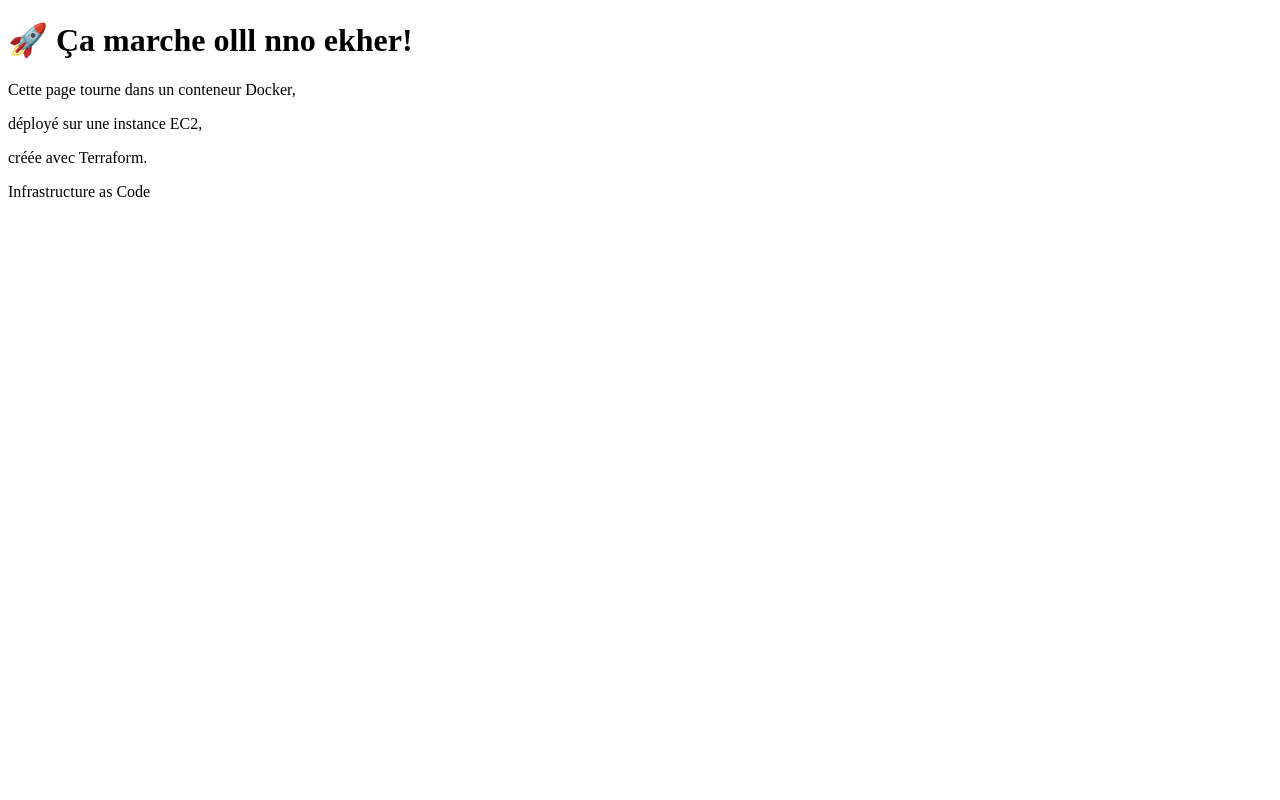
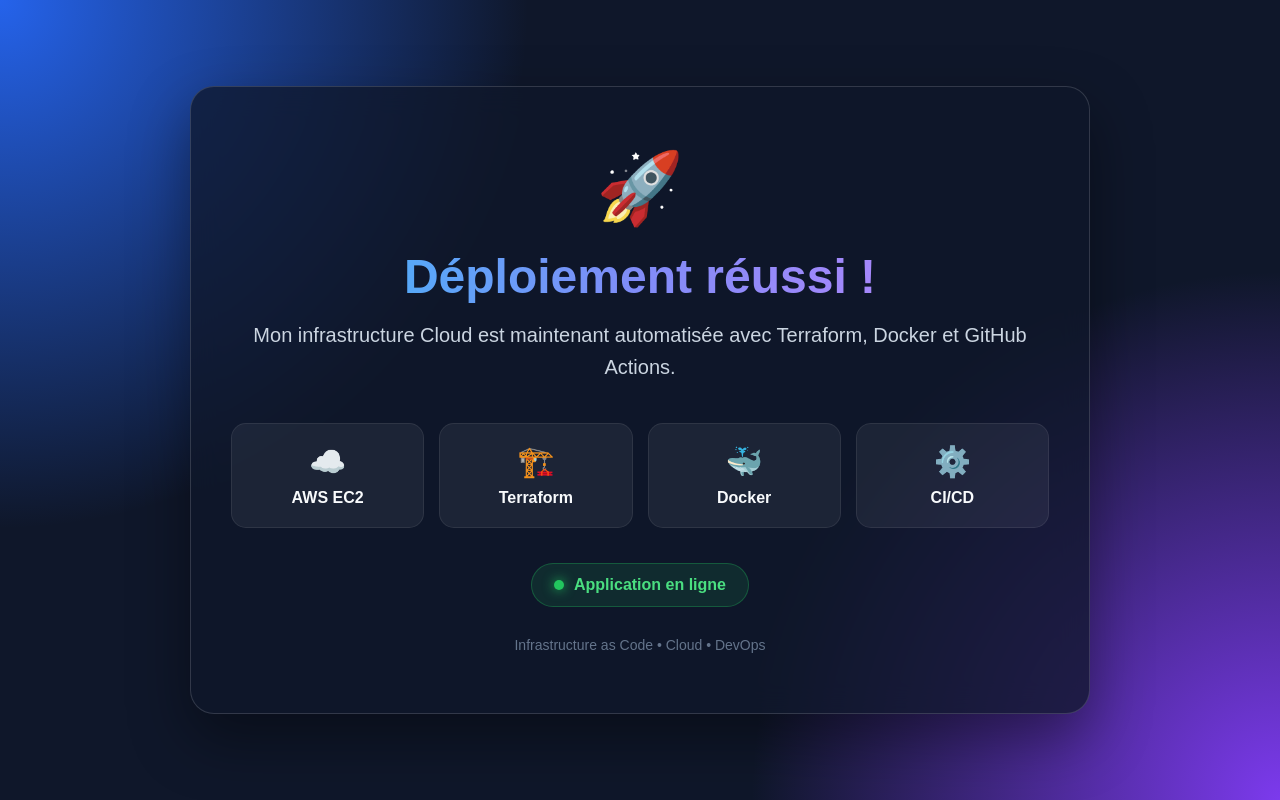
Before and after one commit to houssemnaff/infra, a plain HTML site: page index.html in a window 1280 px wide. Drawn offline with Linux system fonts and the light colour scheme.

Commit message:
testuoooaazert

```diff
--- a/index.html
+++ b/index.html
@@ -3,16 +3,192 @@
 <head>
   <meta charset="UTF-8">
   <meta name="viewport" content="width=device-width, initial-scale=1.0">
-  <title>Mon projet IaC</title>
-  <link rel="stylesheet" href="style.css">
+
+  <title>DevOps Cloud Project</title>
+
+  <style>
+    * {
+      margin: 0;
+      padding: 0;
+      box-sizing: border-box;
+    }
+
+    body {
+      font-family: Arial, Helvetica, sans-serif;
+      min-height: 100vh;
+      display: flex;
+      align-items: center;
+      justify-content: center;
+      color: white;
+      background:
+        radial-gradient(circle at top left, #2563eb 0%, transparent 35%),
+        radial-gradient(circle at bottom right, #7c3aed 0%, transparent 35%),
+        #0f172a;
+      padding: 20px;
+    }
+
+    .container {
+      width: 100%;
+      max-width: 900px;
+      text-align: center;
+    }
+
+    .card {
+      padding: 60px 40px;
+      border: 1px solid rgba(255, 255, 255, 0.15);
+      border-radius: 24px;
+      background: rgba(15, 23, 42, 0.75);
+      backdrop-filter: blur(15px);
+      box-shadow: 0 25px 60px rgba(0, 0, 0, 0.4);
+    }
+
+    .icon {
+      font-size: 70px;
+      margin-bottom: 20px;
+    }
+
+    h1 {
+      font-size: 48px;
+      margin-bottom: 15px;
+      background: linear-gradient(90deg, #38bdf8, #818cf8, #c084fc);
+      -webkit-background-clip: text;
+      -webkit-text-fill-color: transparent;
+    }
+
+    .subtitle {
+      color: #cbd5e1;
+      font-size: 20px;
+      margin-bottom: 40px;
+      line-height: 1.6;
+    }
+
+    .technologies {
+      display: grid;
+      grid-template-columns: repeat(4, 1fr);
+      gap: 15px;
+      margin-bottom: 35px;
+    }
+
+    .tech {
+      padding: 20px 10px;
+      border-radius: 15px;
+      background: rgba(255, 255, 255, 0.06);
+      border: 1px solid rgba(255, 255, 255, 0.08);
+      transition: 0.3s;
+    }
+
+    .tech:hover {
+      transform: translateY(-5px);
+      background: rgba(255, 255, 255, 0.12);
+    }
+
+    .tech-icon {
+      font-size: 30px;
+      margin-bottom: 10px;
+    }
+
+    .tech-name {
+      font-weight: bold;
+      color: #f8fafc;
+    }
+
+    .status {
+      display: inline-flex;
+      align-items: center;
+      gap: 10px;
+      padding: 12px 22px;
+      border-radius: 50px;
+      background: rgba(34, 197, 94, 0.12);
+      border: 1px solid rgba(34, 197, 94, 0.3);
+      color: #4ade80;
+      font-weight: bold;
+    }
+
+    .dot {
+      width: 10px;
+      height: 10px;
+      background: #22c55e;
+      border-radius: 50%;
+      box-shadow: 0 0 12px #22c55e;
+    }
+
+    footer {
+      margin-top: 30px;
+      color: #64748b;
+      font-size: 14px;
+    }
+
+    @media (max-width: 700px) {
+      h1 {
+        font-size: 34px;
+      }
+
+      .subtitle {
+        font-size: 17px;
+      }
+
+      .technologies {
+        grid-template-columns: repeat(2, 1fr);
+      }
+
+      .card {
+        padding: 40px 20px;
+      }
+    }
+  </style>
 </head>
+
 <body>
-  <div class="card">
-    <h1>🚀 Ça marche olll nno  ekher!</h1>
-    <p>Cette page tourne dans un conteneur Docker,</p>
-    <p>déployé sur une instance EC2,</p>
-    <p>créée avec Terraform.</p>
-    <div class="badge">Infrastructure as Code</div>
+
+  <div class="container">
+
+    <div class="card">
+
+      <div class="icon">🚀</div>
+
+      <h1>Déploiement réussi !</h1>
+
+      <p class="subtitle">
+        Mon infrastructure Cloud est maintenant automatisée
+        avec Terraform, Docker et GitHub Actions.
+      </p>
+
+      <div class="technologies">
+
+        <div class="tech">
+          <div class="tech-icon">☁️</div>
+          <div class="tech-name">AWS EC2</div>
+        </div>
+
+        <div class="tech">
+          <div class="tech-icon">🏗️</div>
+          <div class="tech-name">Terraform</div>
+        </div>
+
+        <div class="tech">
+          <div class="tech-icon">🐳</div>
+          <div class="tech-name">Docker</div>
+        </div>
+
+        <div class="tech">
+          <div class="tech-icon">⚙️</div>
+          <div class="tech-name">CI/CD</div>
+        </div>
+
+      </div>
+
+      <div class="status">
+        <span class="dot"></span>
+        Application en ligne
+      </div>
+
+      <footer>
+        Infrastructure as Code • Cloud • DevOps
+      </footer>
+
+    </div>
+
   </div>
+
 </body>
 </html>
```
